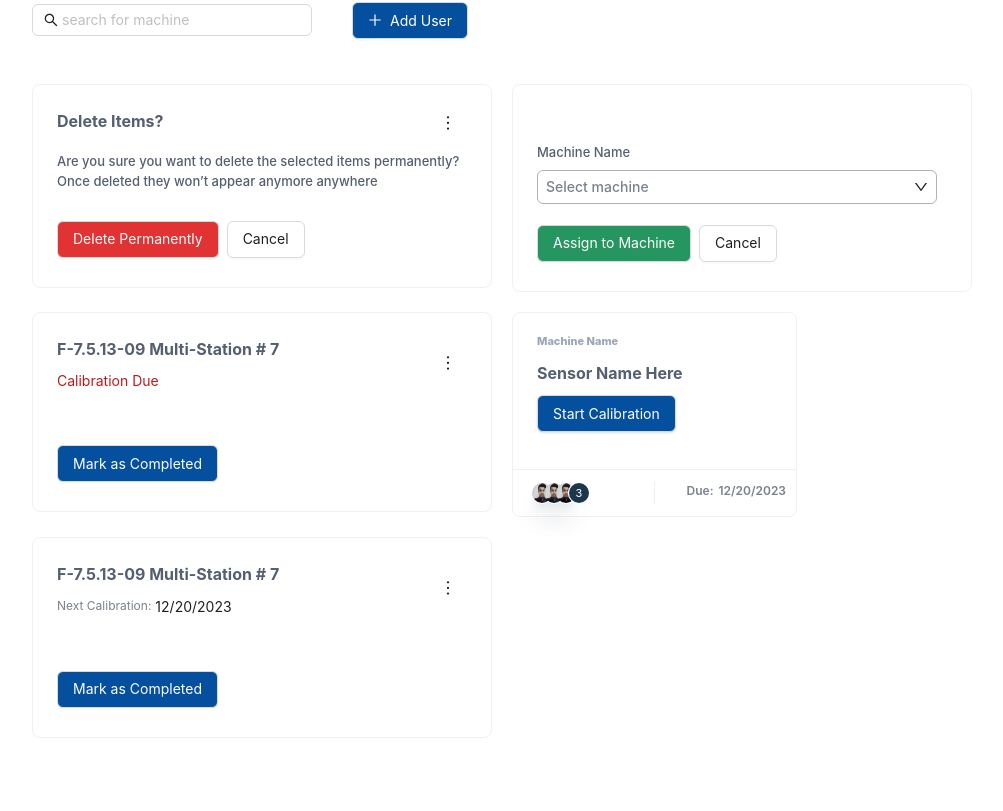
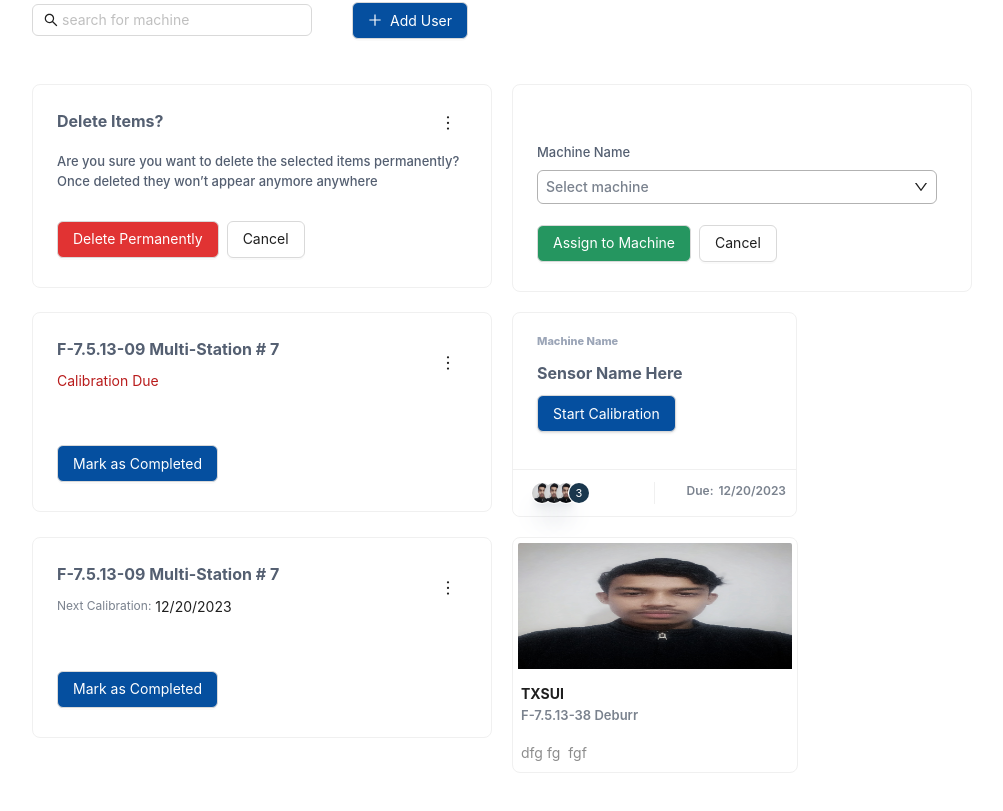
Before and after one commit to muhamash/components-lib-v1, a Next.js app: page /output in a window 1280 px wide. Shown: the part 477-1288 px from the top of the page, without its empty margins (8-1011 px from the left). Before the commit the page ends 1255 px from the top, so only its background shows below. Built offline with nearby package versions, Linux system fonts and the light colour scheme.

Commit message:
Certification card init

```diff
--- a/src/app/CertificationCard/CertificationCard.tsx
+++ b/src/app/CertificationCard/CertificationCard.tsx
@@ -0,0 +1,65 @@
+'use client'
+
+import { Card, Space } from "antd";
+import React from "react";
+
+interface CertificationCardProps
+{
+    width: string;
+    coverImage: React.ReactElement;
+    fileName: string;
+    sensorName: string;
+
+}
+
+const CertificationCard = (props: CertificationCardProps) =>
+{
+    const { width, coverImage, fileName, sensorName } = props;
+    return (
+        <div>
+            <Card
+                hoverable
+                style={{ width: width }}
+                cover={coverImage}
+                bodyStyle={{
+                    padding: '0px'
+                }}
+            >
+                <Card.Meta
+                    style={{
+                        margin: '0px'
+                    }}
+                    title={
+                        <div
+                        className="flex flex-col p-2"
+                        >
+                            <div className="text-[14px] font-[700]">
+                                {fileName}
+                            </div>
+                            <div className="text-[13px] font-[600] text-[#7A828E] gap-3">
+                                {sensorName}
+                            </div>
+                        </div>
+                    }
+                    description={
+                        <div className="flex gap-2 px-2 pb-2">
+                            <div className="flex gap-1">
+                                <div>
+                                    dfg
+                                </div>
+                                <div>
+                                    fg
+                                </div>
+                            </div>
+                            <div>
+                                fgf
+                            </div>
+                        </div>
+                    }
+                />
+            </Card>
+        </div>
+    );
+};
+
+export default CertificationCard;
--- a/src/app/output/page.tsx
+++ b/src/app/output/page.tsx
@@ -9,6 +9,7 @@ import CustomButton from "@/components/Button/Button";
 import { PlusOutlined } from '@ant-design/icons';
 import TaskDetailCard from "../TaskCards/taskDetailsCard";
 import CustomDropdown from "@/components/Dropdown/dropdown";
+import CertificationCard from "../CertificationCard/CertificationCard";
 
 const users = [
     {
@@ -214,6 +215,15 @@ const page = () =>
                     ]}
                 />
 
+                <CertificationCard
+                    width={"286px"}
+                    coverImage={<img
+                        className="w-[286px] h-[138px] p-[6px] rounded-t-[6px]"
+                        src="./user.jpg" alt="cover photo" />
+                    }
+                    fileName={"TXSUI"}
+                    sensorName={"F-7.5.13-38 Deburr"}
+                />
             </div>
         </div>
     );
```
